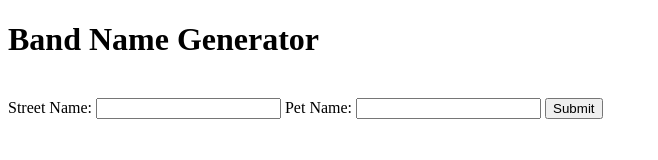
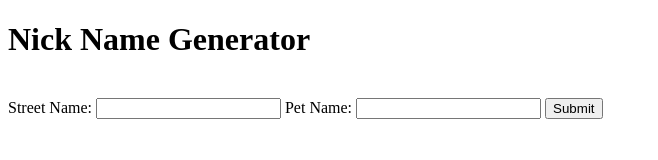
Before and after one commit to sachindhingra34/testingRepo, a website: page src/public/index.html in a window 1280 px wide. Shown: the whole page, without its empty margins (0-658 px from the left). Drawn offline with Linux system fonts and the light colour scheme.

Commit message:
Change title from 'Band Name Generator' to 'Nick Name Generator'

```diff
--- a/src/public/index.html
+++ b/src/public/index.html
@@ -8,7 +8,7 @@
 <body>
 <!--here action means where to send the form data-->
 
-<h1>Band Name Generator</h1>
+<h1>Nick Name Generator</h1>
 <br>
     <form action = "/submit" method = POST>
         <label for="street-name"> Street Name:  </label>
```
